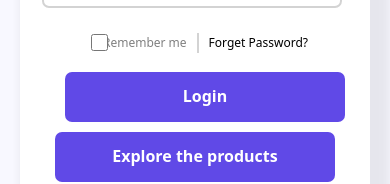
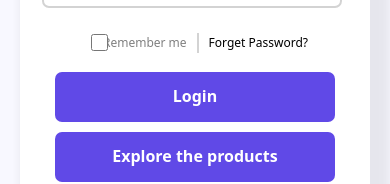
Before and after one commit to shahriar-sakib-khan/StockX-1, a React (Vite) app in the folder Frontend/: page /login in a window 390 px wide. Shown: the part 403-587 px from the top of the page. Built offline with nearby package versions, Linux system fonts and the light colour scheme.

Commit message:
fixed login page bug

```diff
--- a/Frontend/src/pages/Login/Log_in.module.css
+++ b/Frontend/src/pages/Login/Log_in.module.css
@@ -240,6 +240,9 @@
         top: 330px;
         left: 295px;
     }
+    .navlink{
+        margin-left: 70px;
+    }
     .footer{
         left: 63px;
         width: 70%;
```
